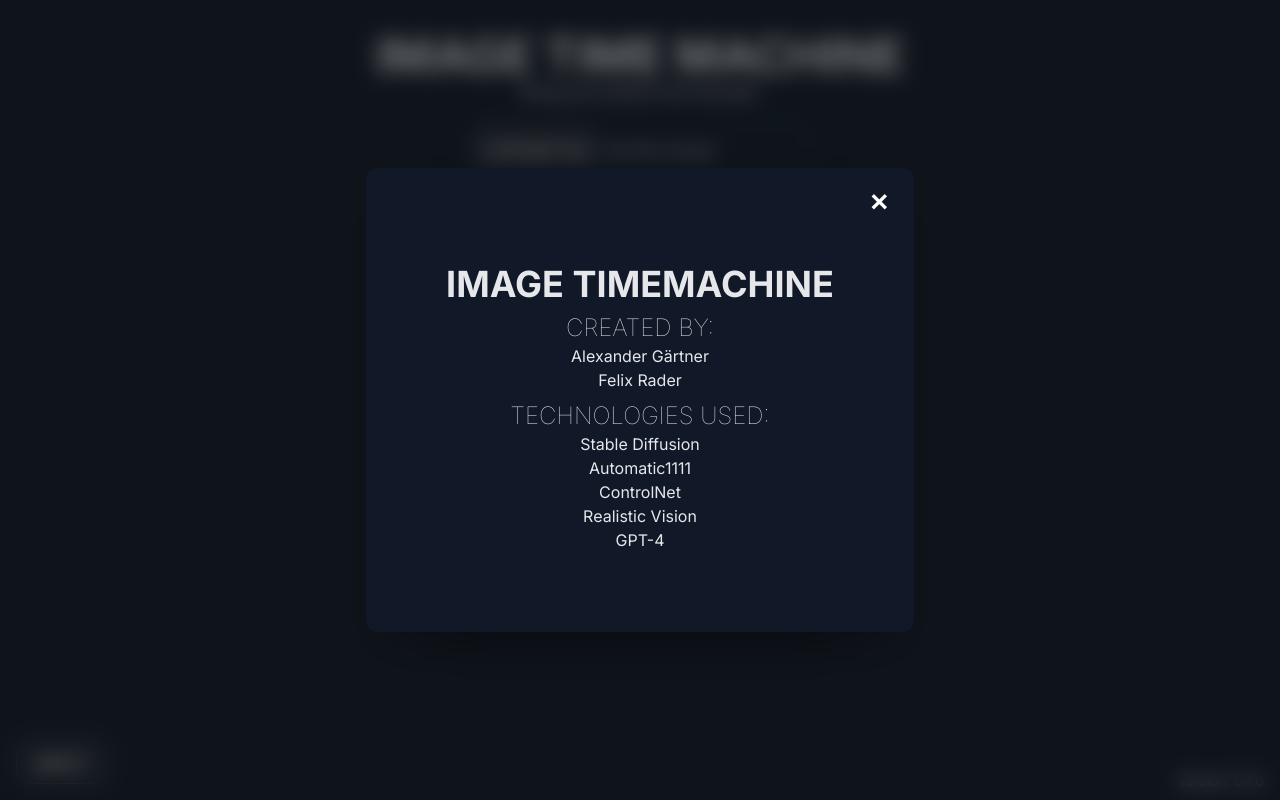
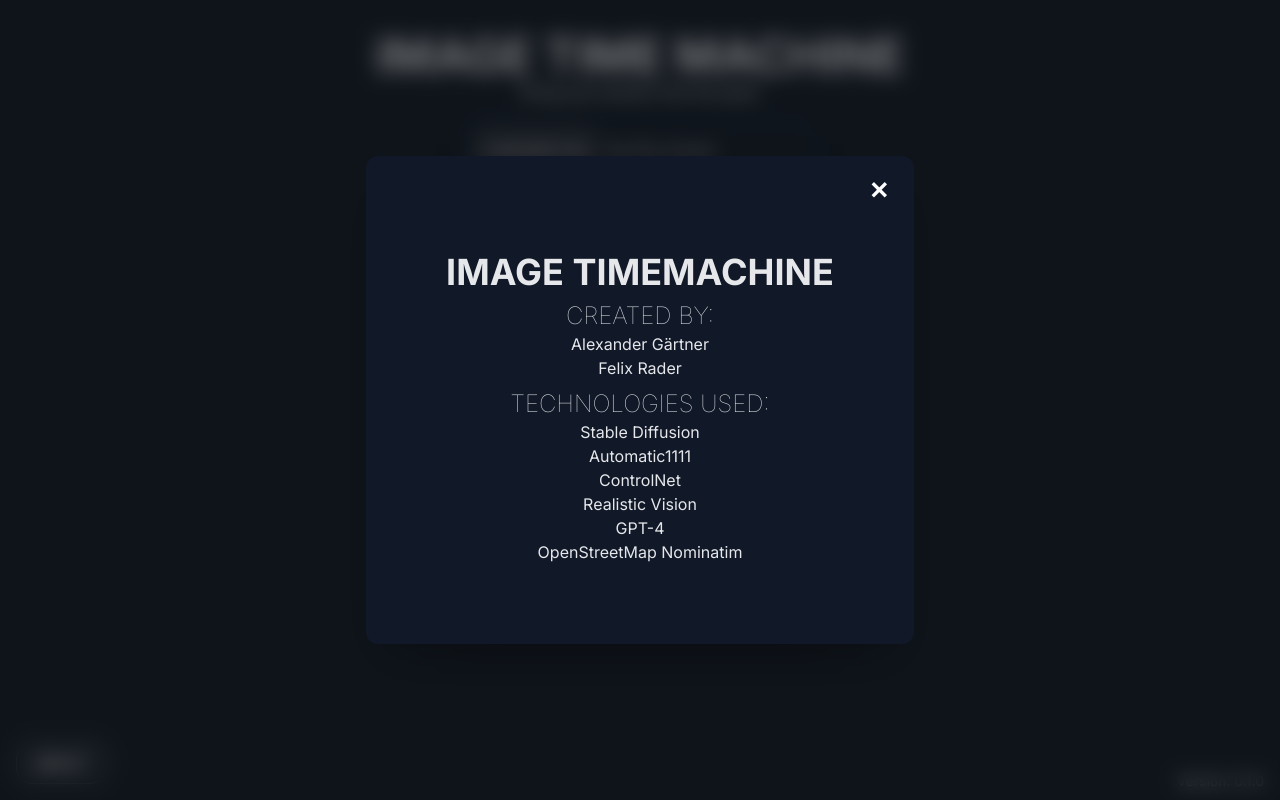
Before and after one commit to GoodVibezOnly/TimeTravelWeb_Next, a Next.js app: page / in a window 1280 px wide. Both pictures are taken after a click on the button "ABOUT". Built offline with nearby package versions, Linux system fonts and the light colour scheme.

Commit message:
added openstreetmap to credits

```diff
--- a/components/TextPopUp.tsx
+++ b/components/TextPopUp.tsx
@@ -81,6 +81,14 @@
                     GPT-4
                   </a>
                 </li>
+                <li className="creditItem">
+                  <a
+                    href="https://nominatim.openstreetmap.org/ui/search.html"
+                    target="_blank"
+                  >
+                    OpenStreetMap Nominatim
+                  </a>
+                </li>
               </ul>
             </div>
           </div>
```
